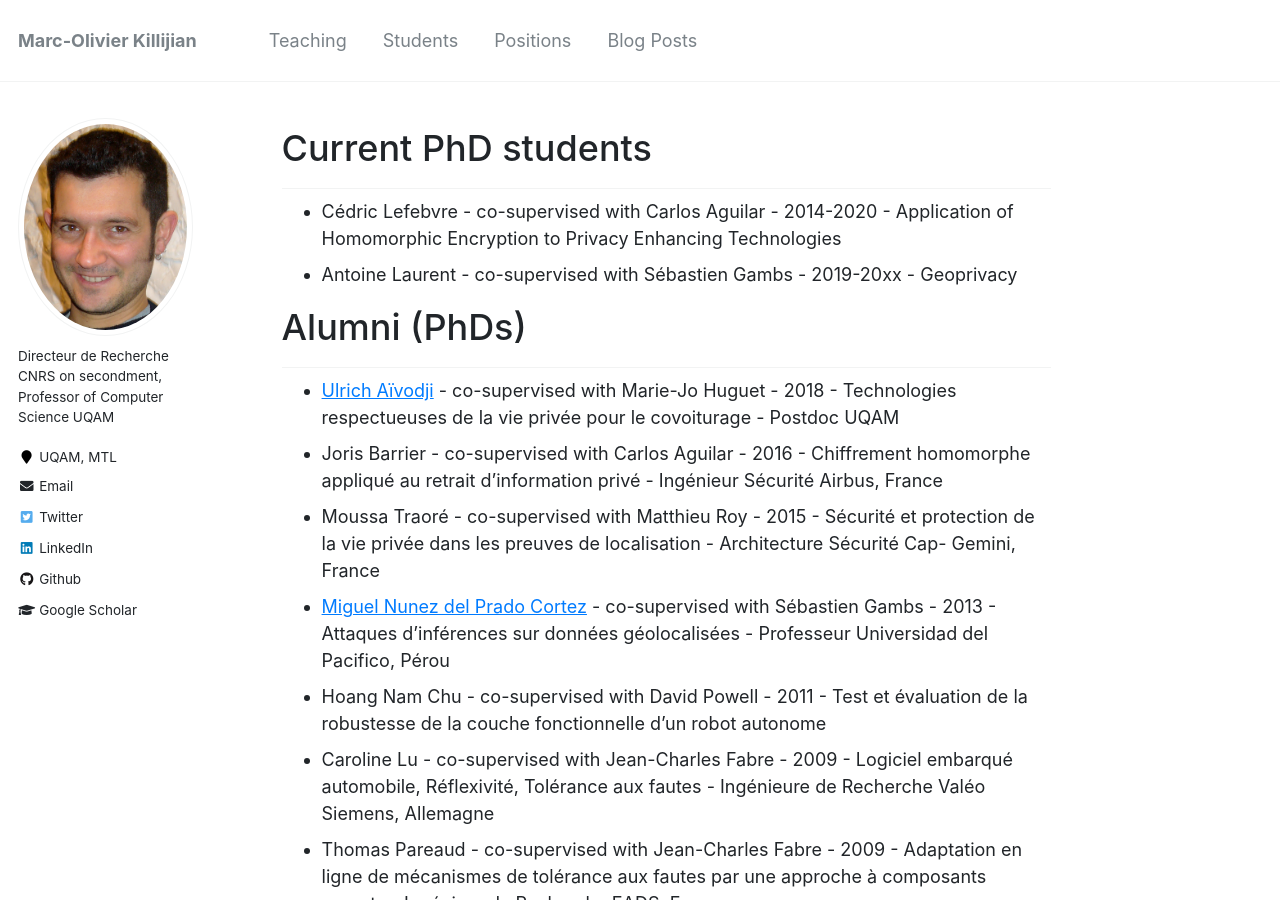
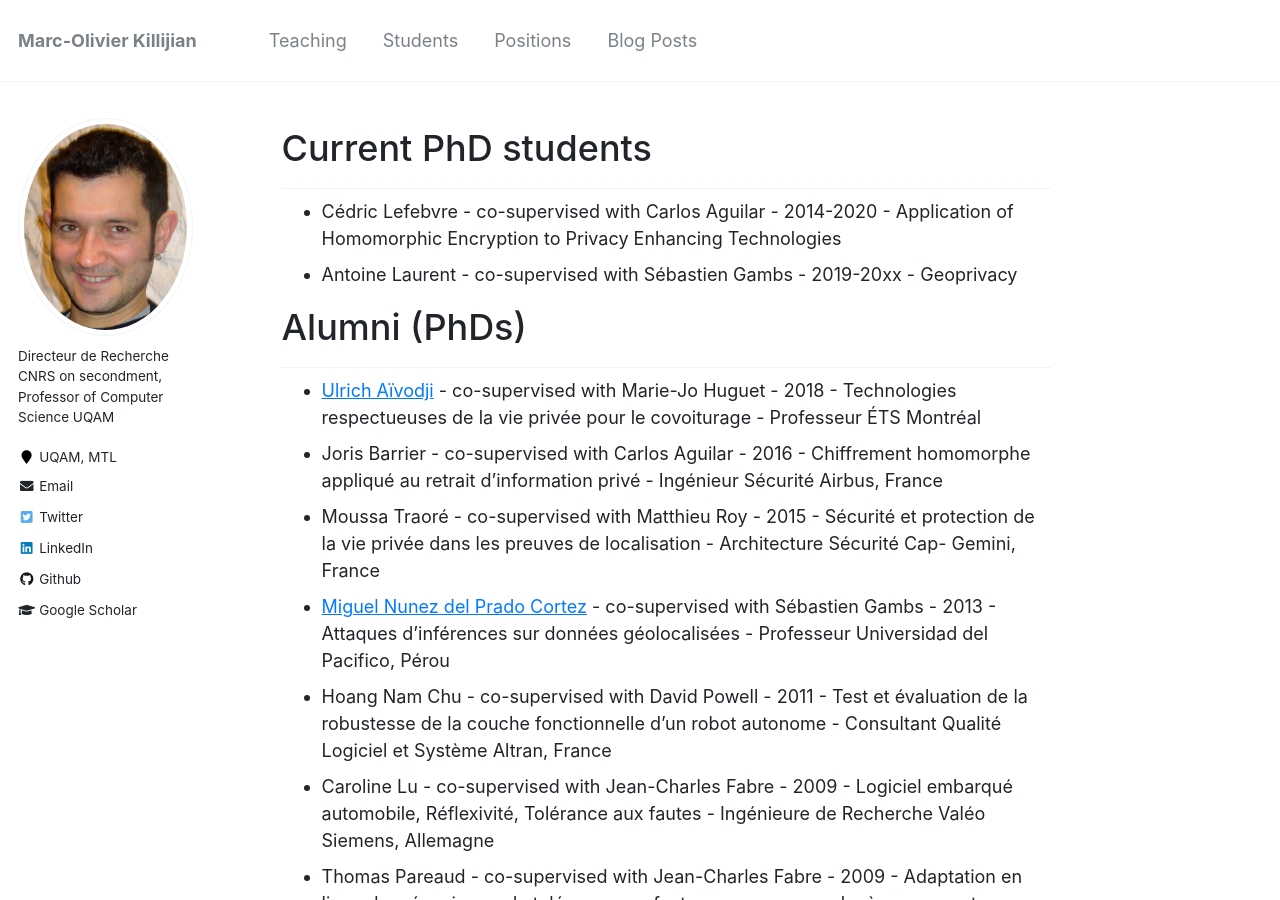
Before and after one commit to Kirija/kirija.github.io, a Jekyll site: the page built from _pages/students.md, in a window 1280 px wide and 900 px high. Built offline with Jekyll 4.4.1, drawn with Linux system fonts in a browser that asks for light colours.

Commit message:
students update

```diff
--- a/_pages/students.md
+++ b/_pages/students.md
@@ -13,11 +13,11 @@ redirect_from:
 
 ## Alumni (PhDs)
 
-  - [Ulrich Aïvodji](https://aivodji.github.io) - co-supervised with Marie-Jo Huguet - 2018 - Technologies respectueuses de la vie privée pour le covoiturage - Postdoc UQAM
+  - [Ulrich Aïvodji](https://aivodji.github.io) - co-supervised with Marie-Jo Huguet - 2018 - Technologies respectueuses de la vie privée pour le covoiturage - Professeur ÉTS Montréal
   - Joris Barrier - co-supervised with Carlos Aguilar - 2016 - Chiffrement homomorphe appliqué au retrait d’information privé - Ingénieur Sécurité Airbus, France
   - Moussa Traoré - co-supervised with Matthieu Roy - 2015 - Sécurité et protection de la vie privée dans les preuves de localisation - Architecture Sécurité Cap- Gemini, France
   - [Miguel Nunez del Prado Cortez](https://www.up.edu.pe/Paginas/perfil-docente.aspx?idd=000186597) - co-supervised with Sébastien Gambs - 2013 - Attaques d’inférences sur données géolocalisées - Professeur Universidad del Pacifico, Pérou
-  - Hoang Nam Chu - co-supervised with David Powell - 2011 - Test et évaluation de la robustesse de la couche fonctionnelle d’un robot autonome
+  - Hoang Nam Chu - co-supervised with David Powell - 2011 - Test et évaluation de la robustesse de la couche fonctionnelle d’un robot autonome - Consultant Qualité Logiciel et Système Altran, France
   - Caroline Lu - co-supervised with Jean-Charles Fabre - 2009 - Logiciel embarqué automobile, Réflexivité, Tolérance aux fautes - Ingénieure de Recherche Valéo Siemens, Allemagne
   - Thomas Pareaud - co-supervised with Jean-Charles Fabre - 2009 - Adaptation en ligne de mécanismes de tolérance aux fautes par une approche à composants ouverts - Ingénieur de Recherche EADS, France
   - [Benjamin Lussier](https://www.hds.utc.fr/~blussier) - co-supervised with David Powell - 2007 - Tolérance aux fautes dans les systèmes autonomes - Professeur Université Tech- nologique de Compiègne, France
```
